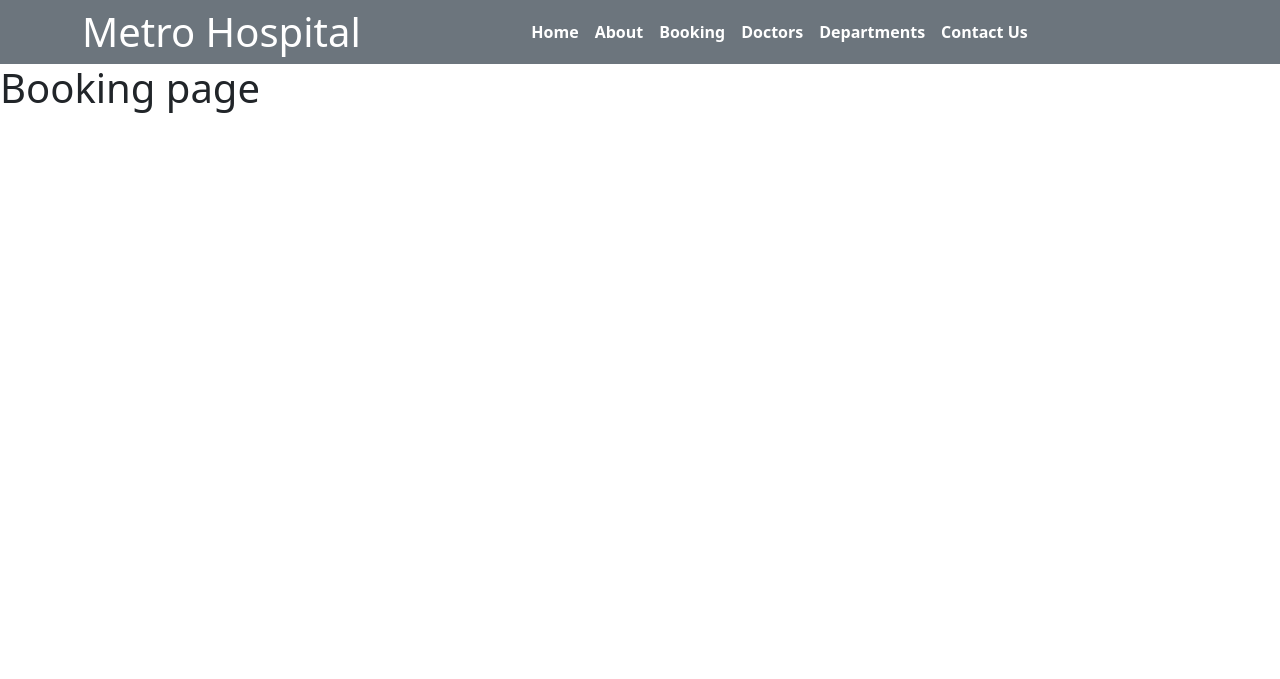
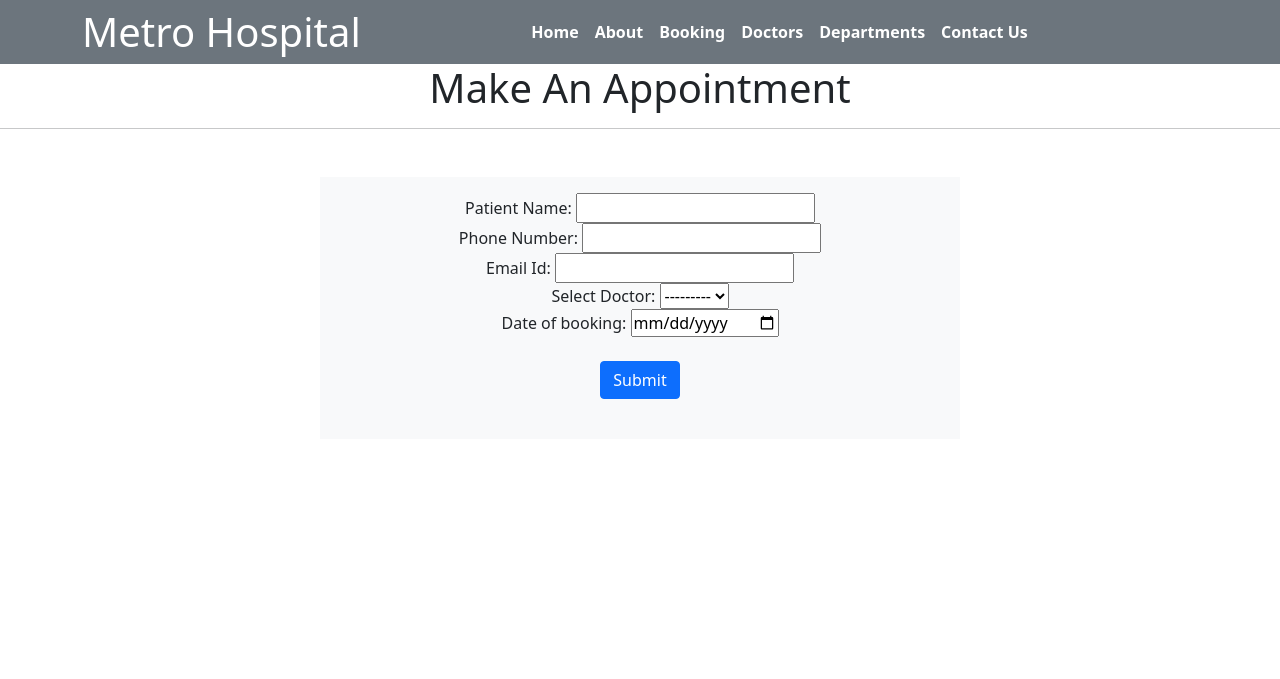
Before and after one commit to hafilpk/hsptl_mgmnt, a Django app: page /booking/ in a window 1280 px wide. Shown: the top 679 px of the page. Run offline with Django 5.2, Linux system fonts and the light colour scheme; data that the repository does not hold is empty; some libraries are stand-ins or nearby versions.

Commit message:
Form created from models

```diff
--- /dev/null
+++ b/Home/forms.py
@@ -0,0 +1,21 @@
+from django import forms
+from .models import Booking
+
+class DateInput(forms.DateInput):
+    input_type = 'date'
+
+class BookingForm(forms.ModelForm):
+    class Meta:
+        model = Booking
+        fields = '__all__'
+        widgets = {
+            'booking_date' : DateInput()
+        }
+        labels = {
+            'p_name':'Patient Name',
+            'p_phone':'Phone Number',
+            'p_email': 'Email Id',
+            'doc_name':'Select Doctor',
+            'booking_date':'Date of booking'
+
+        }
--- a/Home/views.py
+++ b/Home/views.py
@@ -1,5 +1,6 @@
 from django.shortcuts import render
 from .models import Departments,Doctors
+from .forms import BookingForm
 
 def index(request):
     return render(request, 'index.html')
@@ -8,8 +9,12 @@ def about(request):
     return render(request, 'about.html')
 
 def booking(request):
+    form = BookingForm()
+    dict_form = {
+        'form' : form
+    }
 
-    return render(request, 'booking.html')
+    return render(request, 'booking.html', dict_form)
 
 def doctors(request):
     dict_doc = {
--- a/templates/booking.html
+++ b/templates/booking.html
@@ -1,8 +1,20 @@
 {% extends 'base.html' %}
 
-{% block title %}
-Appointment
+
+{% block title%}
+Booking
 {% endblock %}
-{% block content %}
-<h1>Booking page</h1>
+
+{% block content%}
+<h1 class="text-center">Make An Appointment</h1>
+<hr>
+<div class="container w-50 text-center p-3 my-5 bg-light">
+    <form action="" method="POST">
+        {% csrf_token %}
+        {{form}}
+        <br>
+        <button class="btn btn-primary mb-4" type="submit">Submit</button>
+
+    </form>
+</div>
 {% endblock %}
```
Also changed, not shown: hsptl_mgmnt/settings.py (line endings or trailing spaces).
